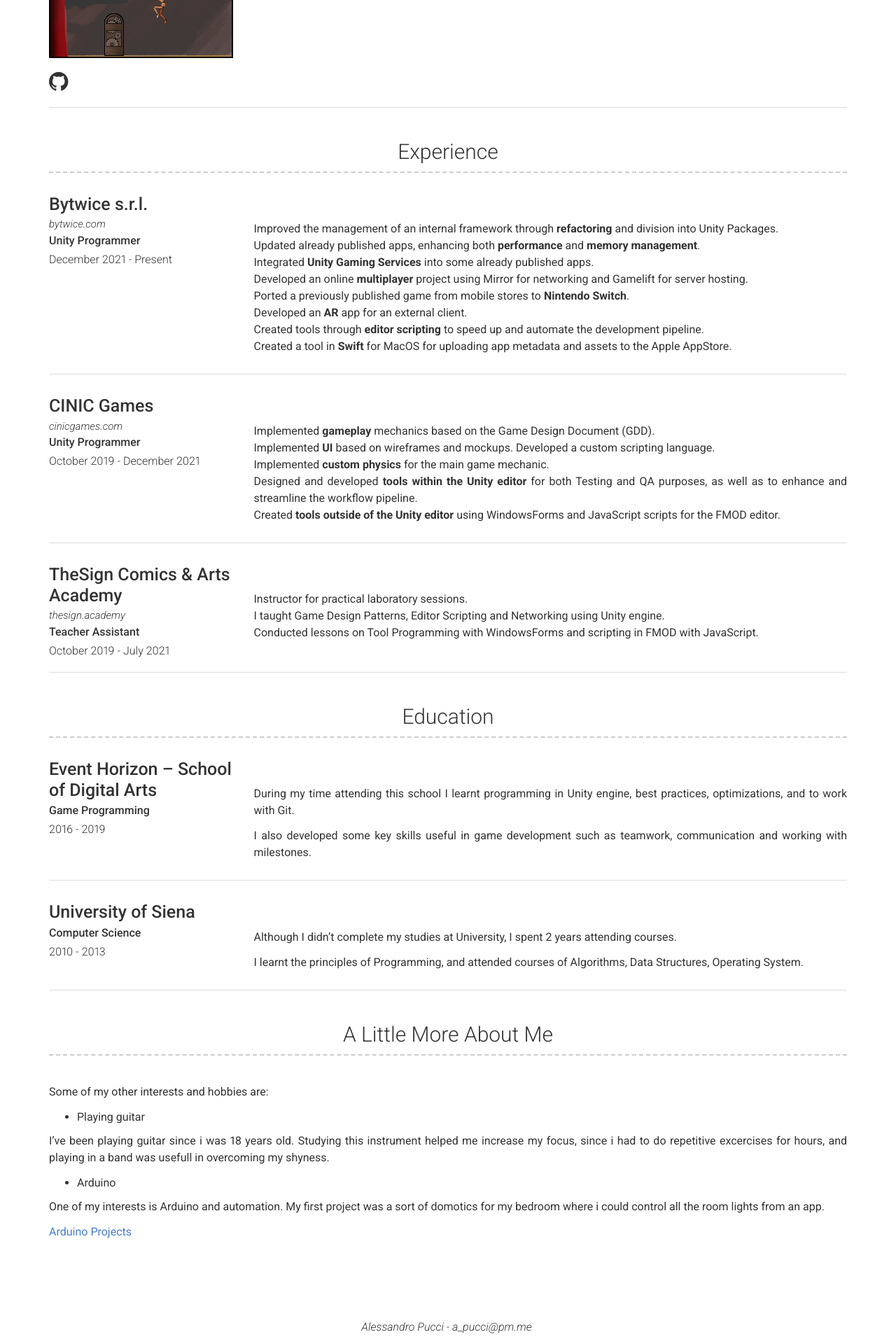
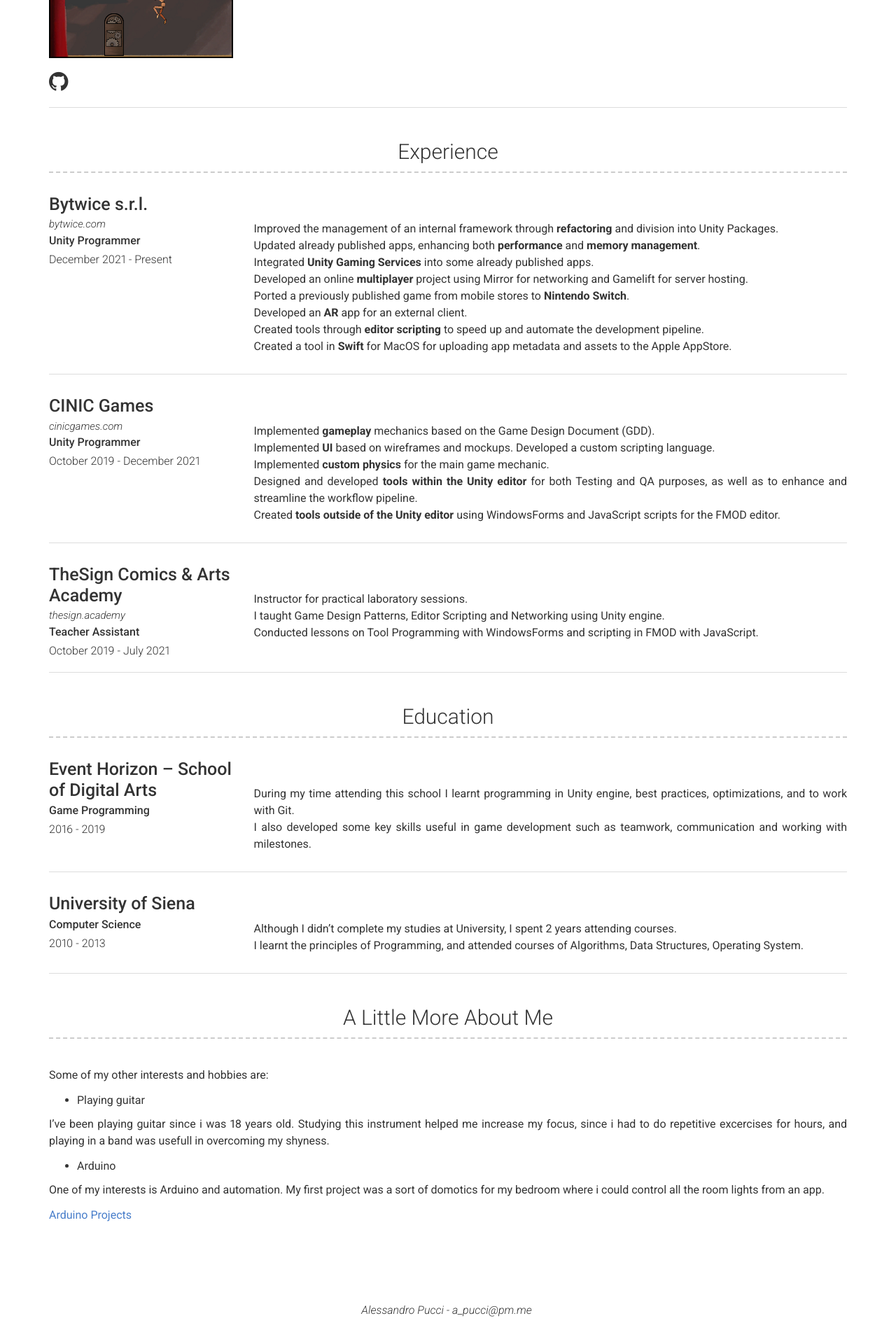
Before and after one commit to a-pucci/a-pucci-github.io, a Jekyll site: the page built from index.md, in a window 1280 px wide. Shown: the part 2027-3947 px from the top of the page at 70% size. Built offline with Jekyll 4.4.1, drawn with Linux system fonts in a browser that asks for light colours; after the commit the page ends 3923 px from its top, so only the background shows below that.

```diff
--- a/_data/education.yml
+++ b/_data/education.yml
@@ -6,9 +6,8 @@
 
   description: | # this will include new lines to allow paragraphs
 
-     During my time attending this school I learnt programming in Unity engine, best practices, optimizations, and to work with Git.
-
-     I also developed some key skills useful in game development such as teamwork, communication and working with milestones.
+     During my time attending this school I learnt programming in Unity engine, best practices, optimizations, and to work with Git.<br/>
+     I also developed some key skills useful in game development such as teamwork, communication and working with milestones.<br/>
 
 
 - layout: left
@@ -18,6 +17,5 @@
   quote: >
 
   description: | # this will include new lines to allow paragraphs
-     Although I didn't complete my studies at University, I spent 2 years attending courses.
-
-     I learnt the principles of Programming, and attended courses of Algorithms, Data Structures, Operating System.
+     Although I didn't complete my studies at University, I spent 2 years attending courses.<br/>
+     I learnt the principles of Programming, and attended courses of Algorithms, Data Structures, Operating System.<br/>
```
